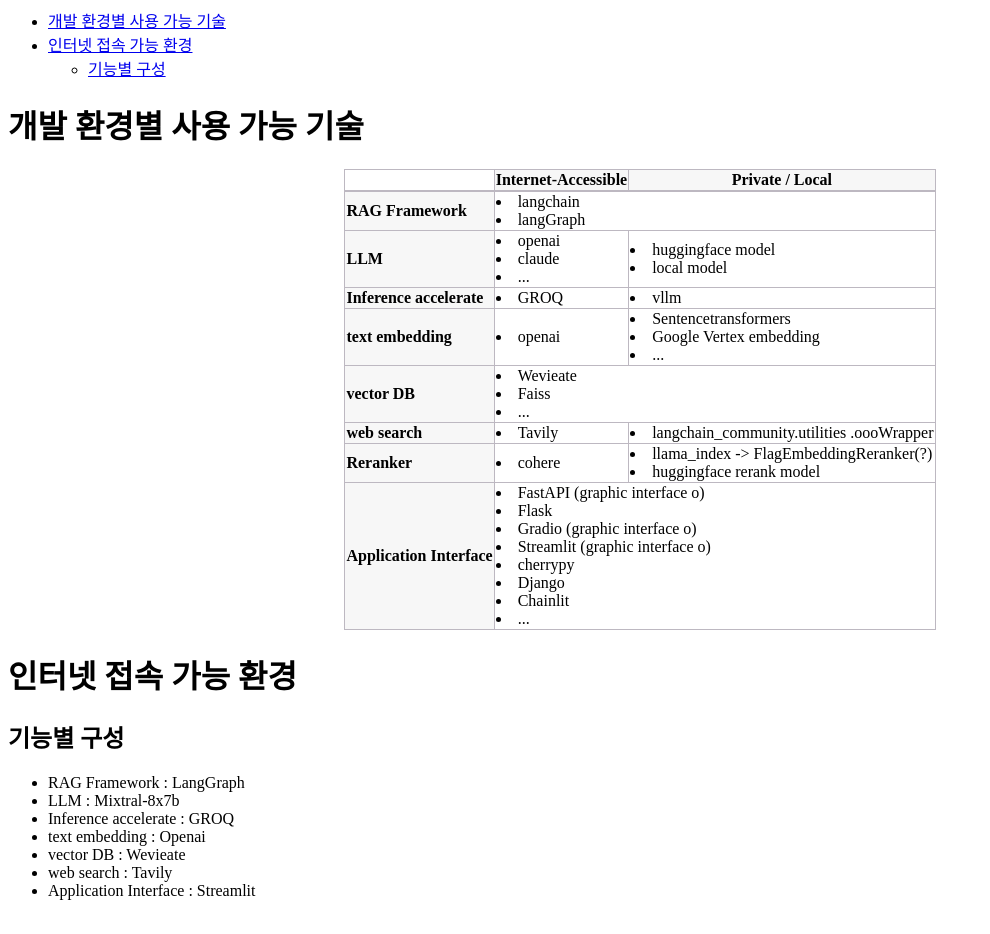
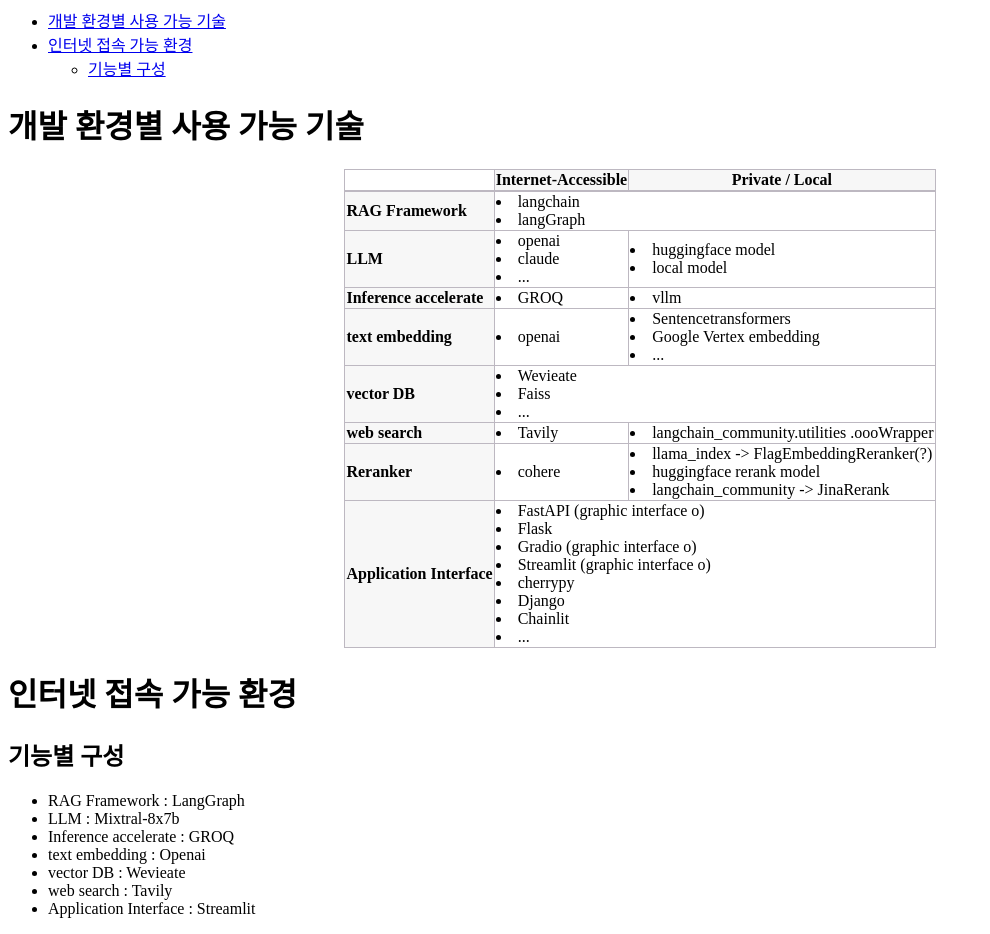
Before and after one commit to finddme/finddme.github.io, a Jekyll site: the page built from _posts/2024-07-01-self_ref_rag.md, in a window 1280 px wide. Shown: the whole page, without its empty margins (0-990 px from the left). Built offline with Jekyll 4.4.1, drawn with Linux system fonts in a browser that asks for light colours.

Commit message:
Update 2024-07-01-self_ref_rag.md

```diff
--- a/_posts/2024-07-01-self_ref_rag.md
+++ b/_posts/2024-07-01-self_ref_rag.md
@@ -109,6 +109,7 @@
          <td class="line">
            <li>llama_index -> FlagEmbeddingReranker(?)</li>
            <li>huggingface rerank model</li>
+           <li>langchain_community -> JinaRerank</li>
          </td>
        </tr>
        <tr>
```
